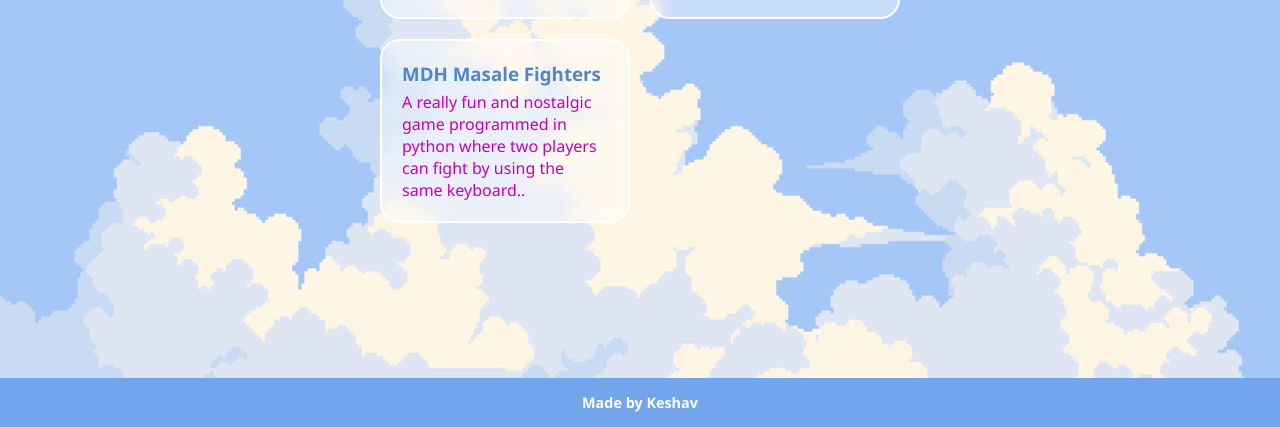
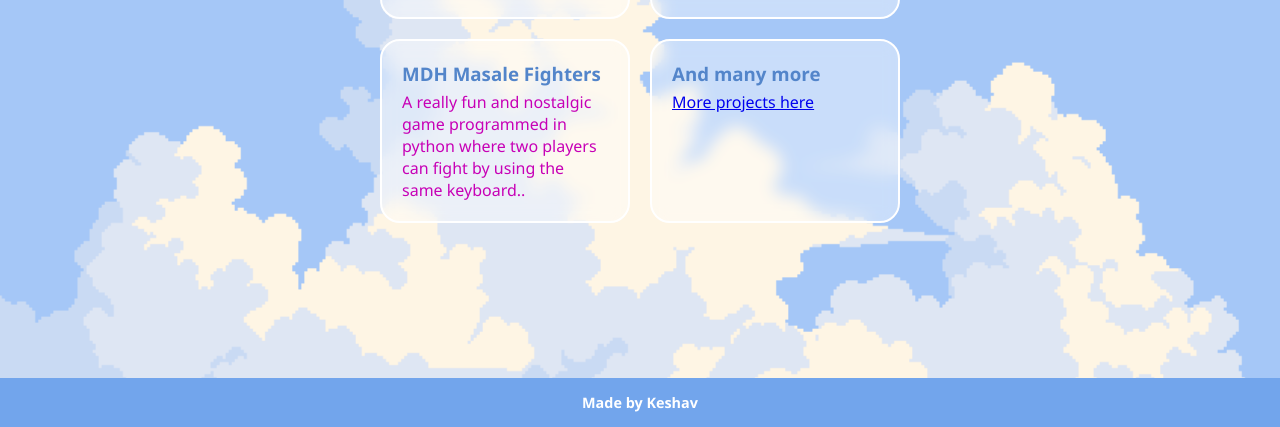
Before and after one commit to nerdkeshav/myportfolio, a plain HTML site: page projects.html in a window 1280 px wide. Shown: the part 373-800 px from the top of the page. Drawn offline with Linux system fonts and the light colour scheme.

Commit message:
Update page title and add project link

```diff
--- a/projects.html
+++ b/projects.html
@@ -3,7 +3,7 @@
 <head>
     <meta charset="UTF-8">
     <meta name="viewport" content="width=device-width, initial-scale=1.0">
-    <title>Projects | Keshav</title>
+    <title>my portfolio!</title>
     <link rel="stylesheet" href="style.css">
     <link rel="icon" type="image/x-icon" href="imgs/favicon.ico">
 </head>
@@ -38,6 +38,10 @@
                 <h3>MDH Masale Fighters</h3>
                 <p>A really fun and nostalgic game programmed in python where two players can fight by using the same keyboard..</p>
             </div>
+                                    <div class="project-card">
+                <h3>And many more</h3>
+            <a href="https://keshavnet.vercel.app/" target="_blank">More projects here</a>
+            </div>
                         </div>
         </div>
     </div>
```
